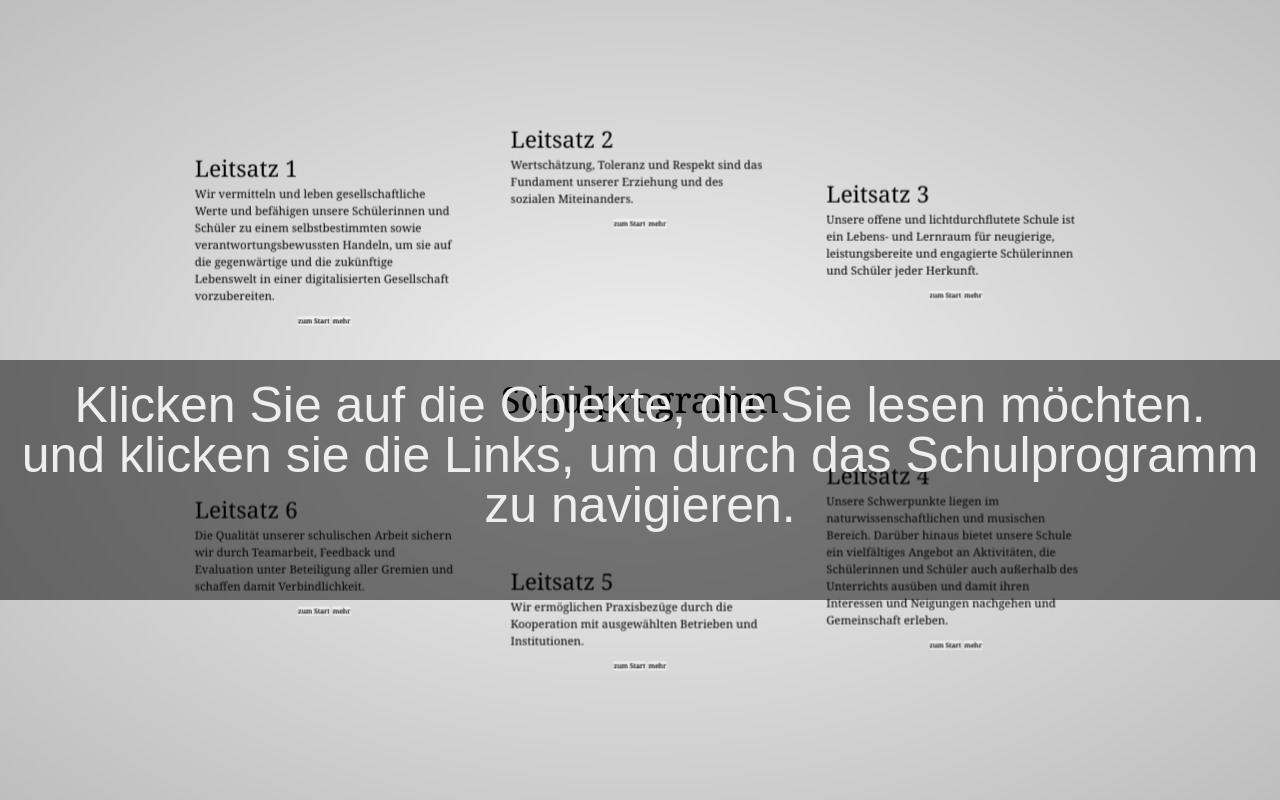
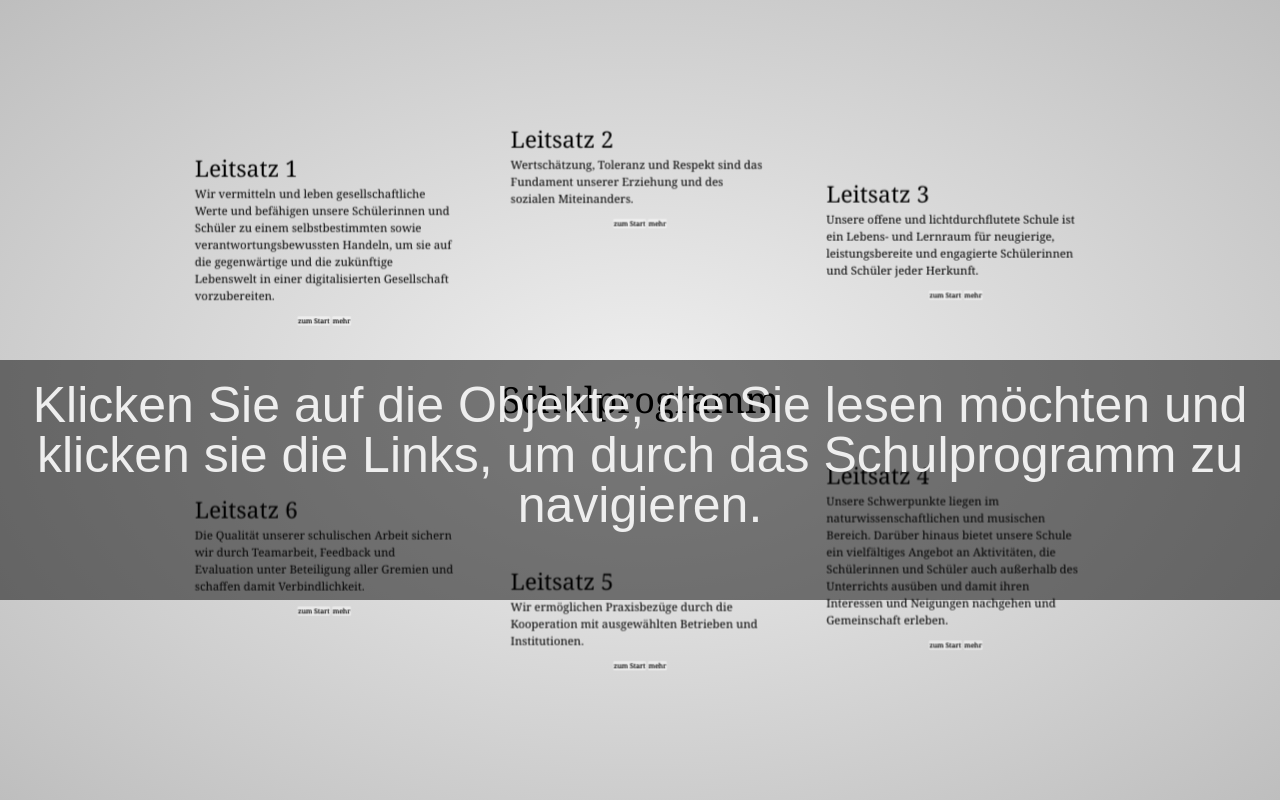
Before and after one commit to HeikoDudzus/Schulprogramm, a plain HTML site: page index.html in a window 1280 px wide. Drawn offline with Linux system fonts and the light colour scheme.

Commit message:
Hilfetext: sprachliche Änderungen

```diff
--- a/index.html
+++ b/index.html
@@ -1976,7 +1976,7 @@
 </div>
 
 <div class="hint">
-  <p>Klicken Sie auf die Objekte, die Sie lesen möchten.<br>
+  <p>Klicken Sie auf die Objekte, die Sie lesen möchten
   und klicken sie die Links, um durch das Schulprogramm zu navigieren.</p>
 </div>
 <script>
```
